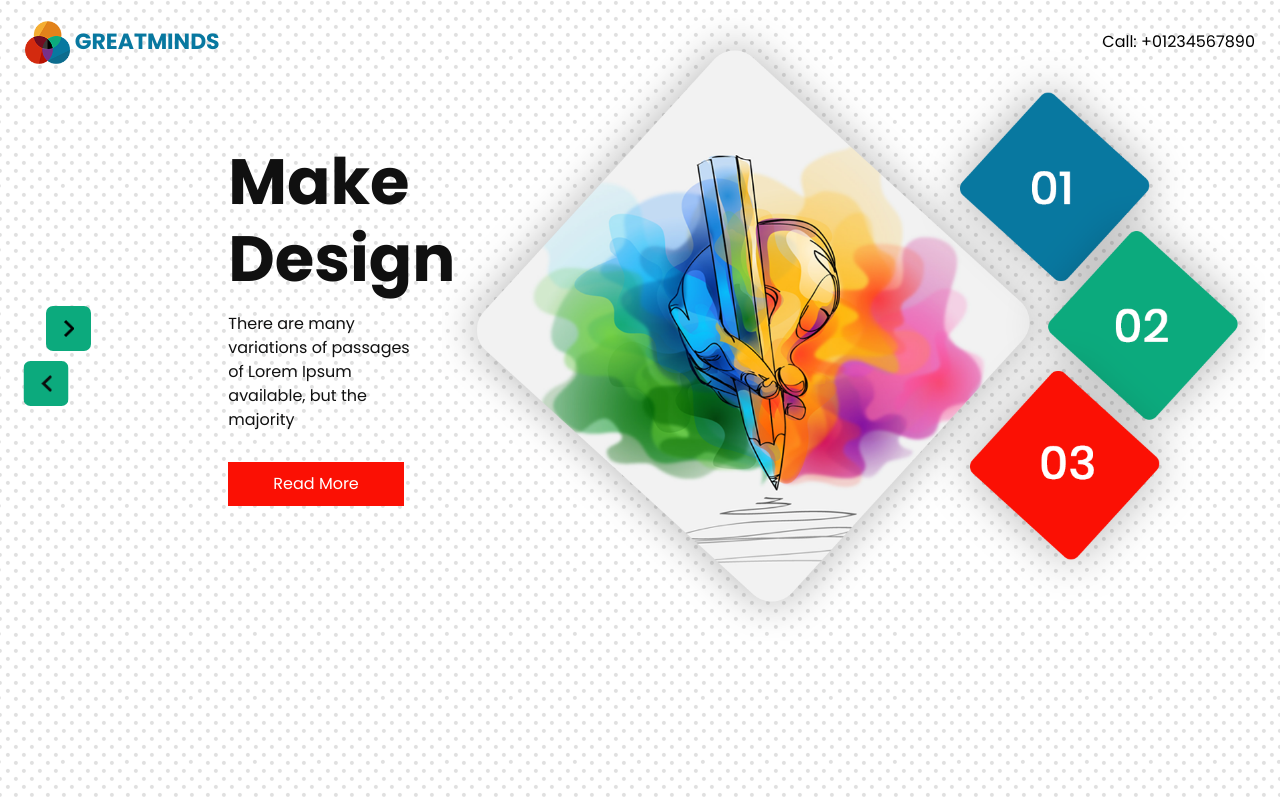
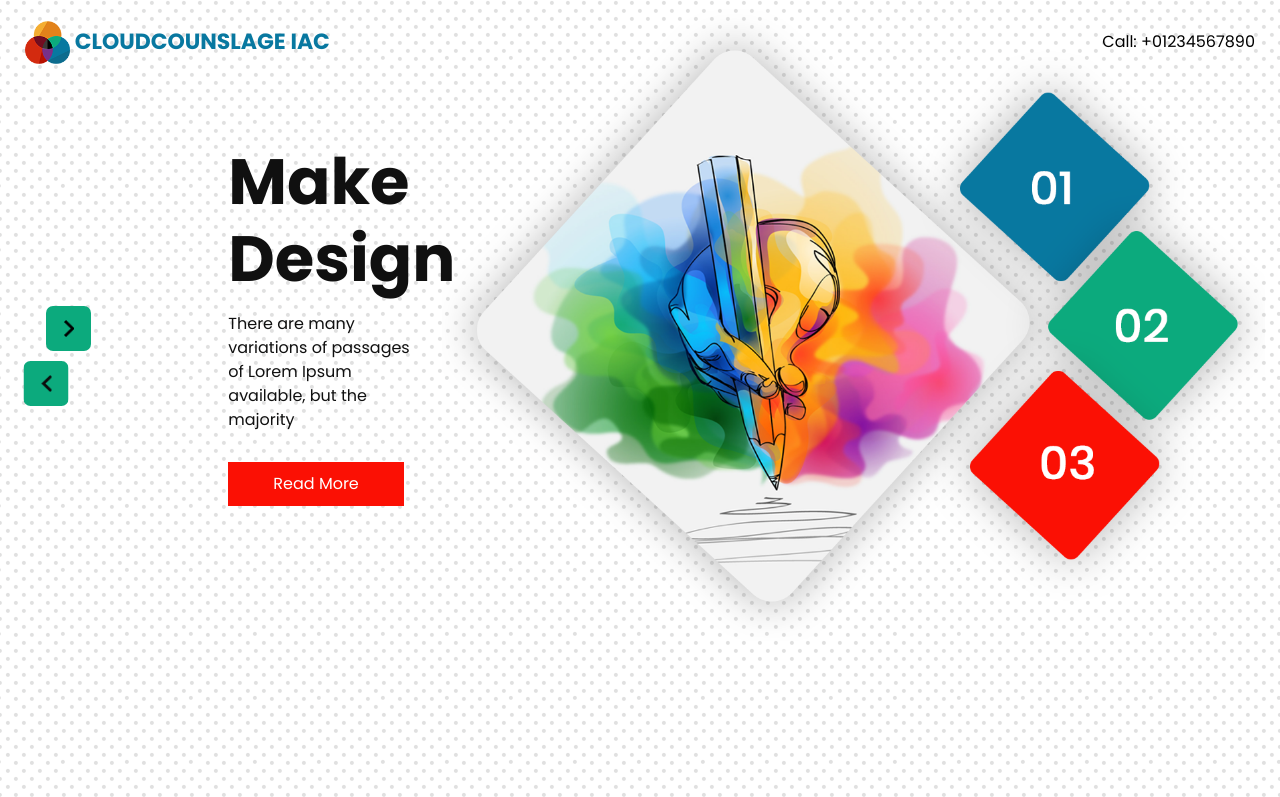
Before and after one commit to tusuii/IAC_CICD_deployment, a plain HTML site: page index.html in a window 1280 px wide. Shown: the top 797 px of the page. Drawn offline with nearby package versions, Linux system fonts and the light colour scheme.

Commit message:
Update index.html
changes and commit made to jenkins pipeline

```diff
--- a/index.html
+++ b/index.html
@@ -38,7 +38,7 @@
           <a class="navbar-brand" href="index.html">
             <img src="images/logo.png" alt="" />
             <span>
-              GreatMinds
+              CloudCounslage IAC
             </span>
           </a>
           <button class="navbar-toggler" type="button" data-toggle="collapse" data-target="#navbarSupportedContent" aria-controls="navbarSupportedContent" aria-expanded="false" aria-label="Toggle navigation">
```
